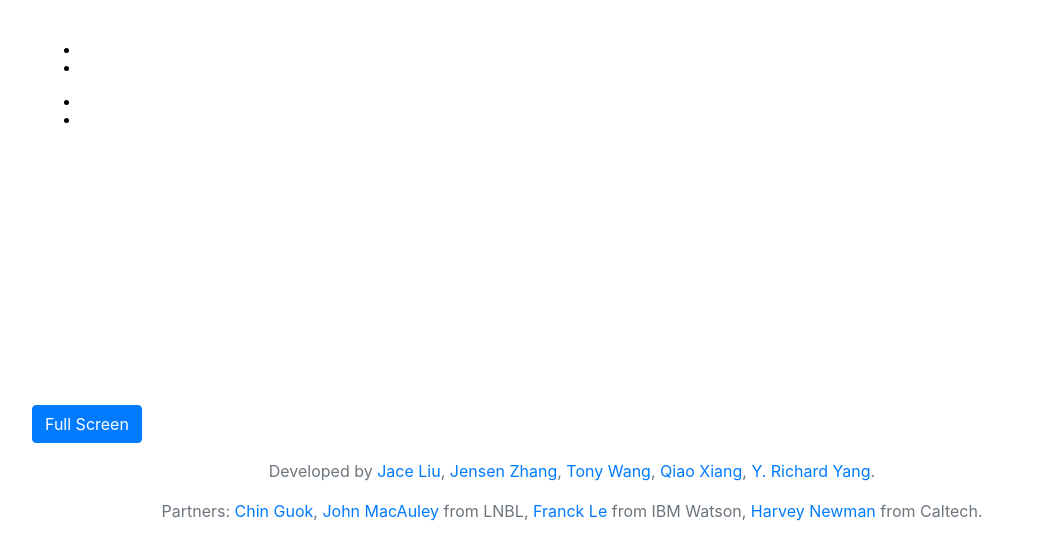
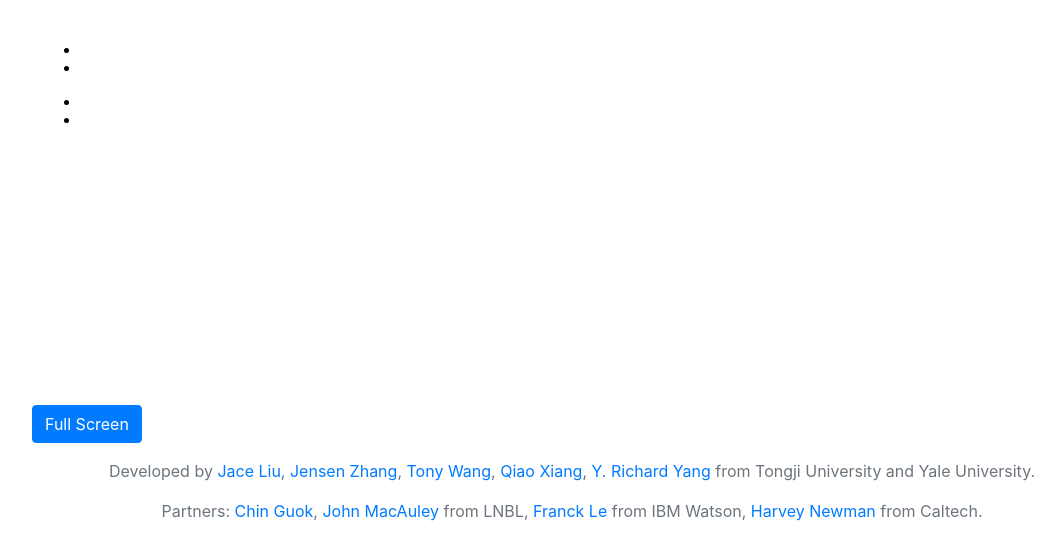
Before and after one commit to openalto/UnicornUI, a Flask app: page / in a window 1280 px wide. Shown: the part 3504-4059 px from the top of the page, without its empty margins (68-1130 px from the left). Run offline with Flask 2, Linux system fonts and the light colour scheme; some libraries are stand-ins or nearby versions.

Commit message:
Update credits
Signed-off-by: Y. Jace Liu <yang.jace.liu@linux.com>

```diff
--- a/unicorn/templates/index.html
+++ b/unicorn/templates/index.html
@@ -598,7 +598,7 @@
             <a href="https://github.com/fno2010">Jensen Zhang</a>,
             <a href="">Tony Wang</a>,
             <a href="">Qiao Xiang</a>,
-            <a href="">Y. Richard Yang</a>.</p>
+            <a href="">Y. Richard Yang</a> from Tongji University and Yale University.</p>
         <p class="text-muted credit">Partners: <a href="">Chin Guok</a>, <a href="">John MacAuley</a> from LNBL, <a href="">Franck Le</a> from IBM Watson, <a href="">Harvey Newman</a> from Caltech.</p>
     </div>
 </footer>
```
